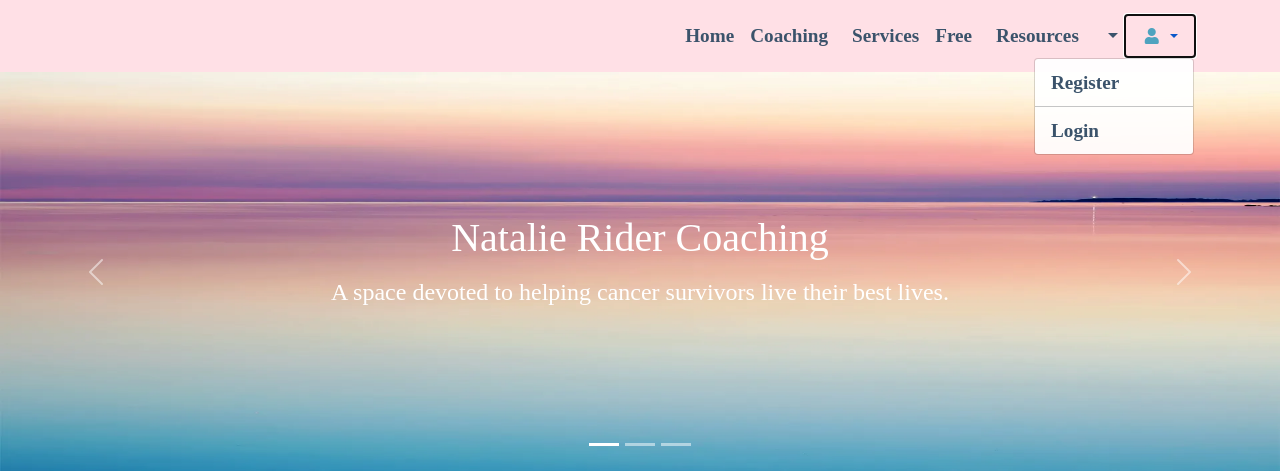
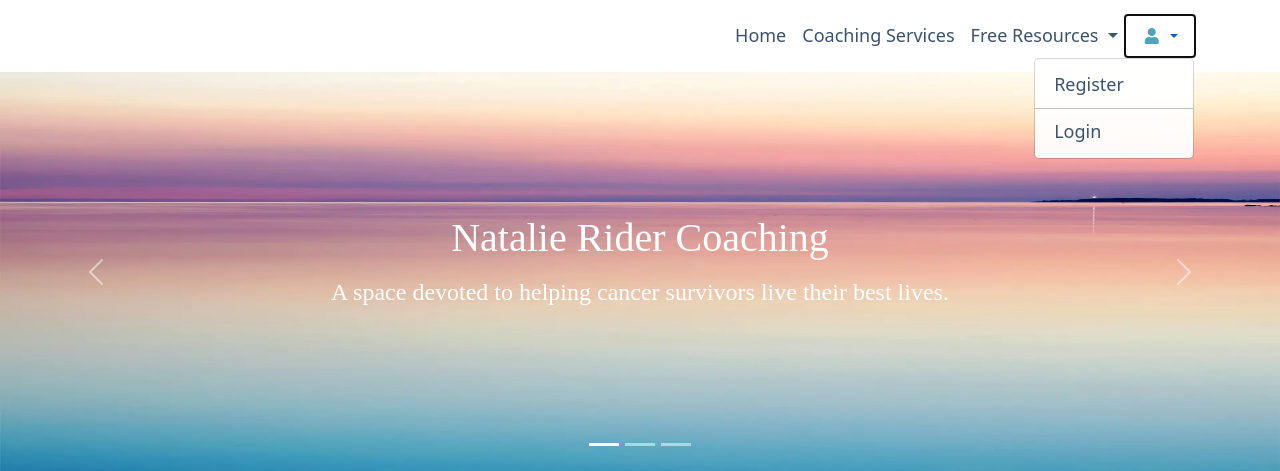
Before and after one commit to DouniaBK/life-coach, a Django app: page / in a window 1280 px wide, after a click that opens the changed part. Shown: the top 471 px of the page. Run offline with Django 3.2, Linux system fonts and the light colour scheme; data that the repository does not hold is empty.

Commit message:
style: Change navbar style and color

```diff
--- a/static/style.css
+++ b/static/style.css
@@ -9,7 +9,6 @@ body {
   top: 0 !important;
   left: 0;
   right: 0;
-  z-index: 1000;
 }
 
 .navbar {
@@ -18,7 +17,7 @@ body {
     flex-wrap: wrap;
     align-items: center;
     justify-content: space-between;
-    background-color:#ffe0e6!important;
+    background-color:#ffffff!important;
     padding: 0px;
 }
 
@@ -28,15 +27,30 @@ body {
   color: #ffff;
 }
 .dropdown-item {
-  color: #fff;
+  color: #000000;
+  margin: 2%;
+  width: 96%;
 }
+
+.dropdown-item:focus {
+  background-color: #f5eadc;
+}
+
+.dropdown-item:hover {
+  background-color: #f5eadc;
+}
+
+.dropdown-item:active {
+  background-color: rgb(248, 242, 235);
+  color: #000000;
+}
+
 
 #nav-text {
     color: #3b536b!important;
-    font-weight: 800;
+    font-weight: 400;
     line-height: 1.2;
-    font-family: emoji;
-    font-size: larger;
+    font-size:large;
 }
 
 /*LOGIN Icon*/
@@ -50,6 +64,8 @@ ul.dropdown-menu.show {
   top: 100%;
   margin-top: 0.125rem;
   background-color: #ffffffed;
+  border-radius: 5px;
+  color: black;
 }
 
 .dropdown-menu[data-bs-popper] {
```
